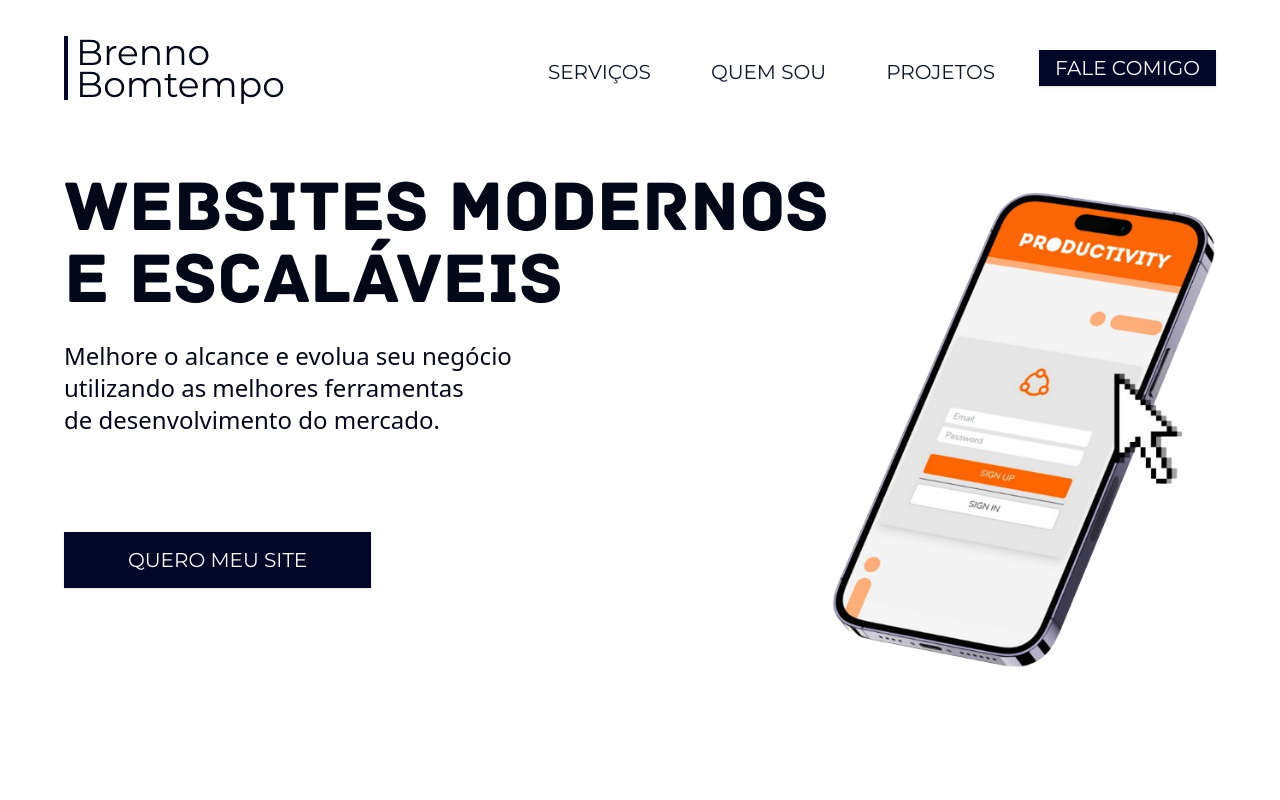
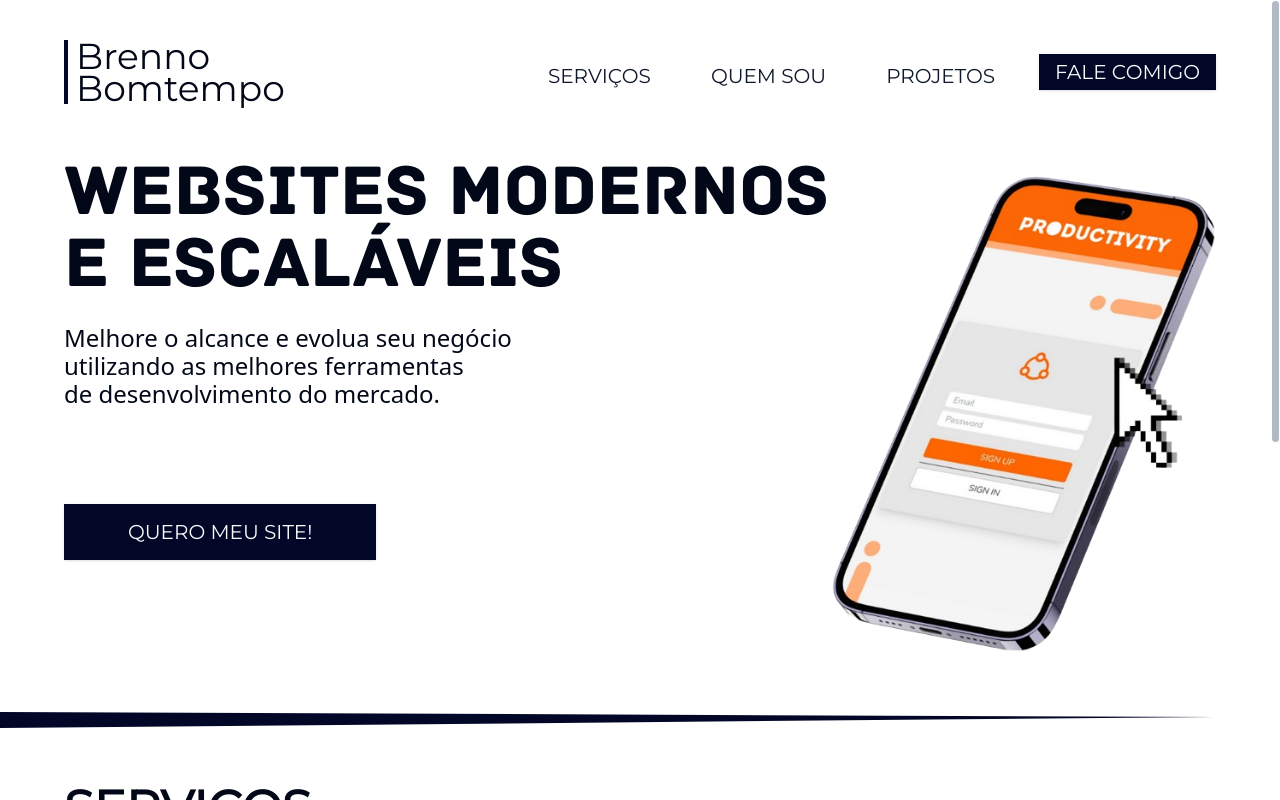
Before and after one commit to Brennowll/Portfolio, a React (Vite) app: page / in a window 1280 px wide. Built offline with nearby package versions, Linux system fonts and the light colour scheme.

Commit message:
feat(servicespage): add services page

```diff
--- a/src/components/ui/scroll-area.tsx
+++ b/src/components/ui/scroll-area.tsx
@@ -23,7 +23,9 @@ ScrollArea.displayName = ScrollAreaPrimitive.Root.displayName
 
 const ScrollBar = React.forwardRef<
   React.ElementRef<typeof ScrollAreaPrimitive.ScrollAreaScrollbar>,
-  React.ComponentPropsWithoutRef<typeof ScrollAreaPrimitive.ScrollAreaScrollbar>
+  React.ComponentPropsWithoutRef<
+    typeof ScrollAreaPrimitive.ScrollAreaScrollbar
+  >
 >(({ className, orientation = "vertical", ...props }, ref) => (
   <ScrollAreaPrimitive.ScrollAreaScrollbar
     ref={ref}
@@ -34,13 +36,14 @@ const ScrollBar = React.forwardRef<
         "h-full w-2.5 border-l border-l-transparent p-[1px]",
       orientation === "horizontal" &&
         "h-2.5 flex-col border-t border-t-transparent p-[1px]",
-      className
+      className,
     )}
     {...props}
   >
-    <ScrollAreaPrimitive.ScrollAreaThumb className="relative flex-1 rounded-full bg-border" />
+    <ScrollAreaPrimitive.ScrollAreaThumb className="relative flex-1 rounded-full bg-slate-500 bg-opacity-50" />
   </ScrollAreaPrimitive.ScrollAreaScrollbar>
 ))
-ScrollBar.displayName = ScrollAreaPrimitive.ScrollAreaScrollbar.displayName
+ScrollBar.displayName =
+  ScrollAreaPrimitive.ScrollAreaScrollbar.displayName
 
 export { ScrollArea, ScrollBar }
--- a/src/index.css
+++ b/src/index.css
@@ -6,6 +6,14 @@
   margin: 0;
   padding: 0;
   box-sizing: border-box;
+}
+
+#root {
+  overflow: hidden;
+}
+
+.spiky-background {
+  clip-path: polygon(0 0, 100% 5px, 0 100%);
 }
 
 @layer base {
--- a/src/pages/home/Introduction/index.tsx
+++ b/src/pages/home/Introduction/index.tsx
@@ -40,8 +40,8 @@ export default function Introduction() {
 
   return (
     <section
-      className="flex h-fit flex-col gap-8 px-4 pb-20 sm:px-8 lg:mb-0 lg:h-screen
-      lg:gap-10 lg:px-12 xl:px-16 2xl:px-24"
+      className="flex flex-col gap-4 px-4 pb-20 sm:mb-10 sm:px-8 lg:mb-28
+      lg:gap-14 lg:px-12 lg:py-10 xl:px-16 2xl:px-24 2xl:py-14"
     >
       <header
         className="flex h-24 flex-row items-center justify-between p-0 sm:h-1/6
@@ -85,18 +85,18 @@ export default function Introduction() {
         </nav>
       </header>
       <main
-        className="relative flex h-4/5 flex-col items-center gap-24 sm:align-baseline
-        lg:items-start"
+        className="relative flex h-4/5 flex-col gap-10 sm:gap-14 sm:align-baseline lg:items-start
+        lg:gap-24"
       >
-        <div className="flex flex-col gap-5">
-          <h1
-            className="z-10 text-center font-archive text-5xl leading-tight sm:text-7xl
-            lg:text-left 2xl:text-8xl"
+        <div className="flex flex-col gap-2 sm:gap-5">
+          <h2
+            className="z-10 font-archive text-5xl leading-tight sm:text-7xl
+            2xl:text-8xl"
           >
             WEBSITES MODERNOS
             <br />E ESCALÁVEIS
-          </h1>
-          <p className="z-10 text-center text-lg sm:text-2xl lg:text-left 2xl:text-4xl">
+          </h2>
+          <p className="z-10 text-lg leading-6 sm:text-2xl sm:leading-7 lg:text-left 2xl:text-4xl">
             Melhore o alcance e evolua seu negócio
             <br />
             utilizando as melhores ferramentas
@@ -105,17 +105,17 @@ export default function Introduction() {
           </p>
         </div>
         <Button
-          className="w-fit rounded-none bg-localBlue px-16 py-7 font-montserratRegular
-          text-xl"
+          className="w-fit rounded-none bg-localBlue px-10 py-4 font-montserratRegular
+          lg:px-16 lg:py-7 lg:text-xl"
           onClick={navToContactPage}
         >
-          QUERO MEU SITE
+          QUERO MEU SITE!
         </Button>
         <img
           src={introductionMockup}
           alt="Um celular na página inicial de um aplicativo."
           className="absolute right-0 top-4 z-0 hidden max-w-sm self-center lg:block
-          2xl:right-32 2xl:max-w-md"
+          2xl:right-16 2xl:max-w-md"
         />
       </main>
     </section>
--- a/src/pages/home/index.tsx
+++ b/src/pages/home/index.tsx
@@ -1,5 +1,13 @@
+import { ScrollArea } from "@/components/ui/scroll-area"
 import Introduction from "./Introduction"
+import ServicesPage from "./services"
 
 export default function HomePage() {
-  return <Introduction />
+  return (
+    <ScrollArea className="h-screen">
+      <Introduction />
+      <div className="spiky-background h-2 w-[95%] bg-localBlue sm:h-4" />
+      <ServicesPage />
+    </ScrollArea>
+  )
 }
--- /dev/null
+++ b/src/pages/home/services/index.tsx
@@ -0,0 +1,101 @@
+import servicesMockup from "/src/assets/servicesMockup.png"
+
+export default function ServicesPage() {
+  return (
+    <section
+      className="relative flex flex-col items-center justify-between gap-6 px-4
+      pb-36 pt-14 sm:gap-10 sm:px-8 lg:flex-row lg:items-start lg:gap-14 lg:px-12
+      xl:px-16 2xl:px-24 2xl:pb-52 2xl:pt-20"
+    >
+      <h2
+        className="font-montserratRegular text-3xl font-bold leading-tight
+        sm:text-5xl 2xl:text-6xl"
+      >
+        SERVIÇOS
+      </h2>
+      <div
+        className="flex max-w-xl flex-col gap-8 pt-5 sm:gap-12 xl:max-w-2xl
+        xl:gap-16 2xl:max-w-3xl 2xl:gap-20 2xl:pt-16"
+      >
+        <article className="relative flex flex-col">
+          <div
+            className="z-10 flex h-full w-full flex-col items-center rounded-full
+            bg-localBlue px-8 py-5"
+          >
+            <b
+              className="text-center font-montserratRegular text-sm text-white
+              sm:text-lg xl:text-xl 2xl:text-3xl"
+            >
+              Comércio eletrônico / Ecommerce:
+            </b>
+            <p
+              className="text-center font-montserratRegular text-sm text-white
+              sm:text-lg xl:text-xl 2xl:text-3xl"
+            >
+              Impulsiona conversão de clientes para compra sem sair de
+              casa
+            </p>
+          </div>
+          <span
+            className="absolute left-3 top-3 z-0 h-full w-full rounded-full
+            bg-slate-300"
+          />
+        </article>
+        <article className="relative flex flex-col">
+          <div
+            className="z-10 flex h-full w-full flex-col items-center rounded-full
+            bg-localBlue px-8 py-5"
+          >
+            <b
+              className="text-center font-montserratRegular text-sm text-white
+              sm:text-lg xl:text-xl 2xl:text-3xl"
+            >
+              Página de exposição / Landing page:
+            </b>
+            <p
+              className="text-center font-montserratRegular text-sm text-white
+              sm:text-lg xl:text-xl 2xl:text-3xl"
+            >
+              Apresenta a marca e sua descrição, convidando o cliente
+              a entrar em contato
+            </p>
+          </div>
+          <span
+            className="absolute left-3 top-3 z-0 h-full w-full rounded-full
+            bg-slate-300"
+          />
+        </article>
+        <article className="relative flex flex-col">
+          <div
+            className="z-10 flex h-full w-full flex-col items-center rounded-full
+            bg-localBlue px-8 py-5"
+          >
+            <b
+              className="text-center font-montserratRegular text-sm text-white
+              sm:text-lg xl:text-xl 2xl:text-3xl"
+            >
+              Websites variados:
+            </b>
+            <p
+              className="text-center font-montserratRegular text-sm text-white
+              sm:text-lg xl:text-xl 2xl:text-3xl"
+            >
+              Sistema de cadastro de clientes/reservas em restaurante,
+              portfólio online, blog...
+            </p>
+          </div>
+          <span
+            className="absolute left-3 top-3 z-0 h-full w-full rounded-full
+            bg-slate-300"
+          />
+        </article>
+      </div>
+      <img
+        src={servicesMockup}
+        alt="Um notebook na página principal do website 'Productivity App'."
+        className="left-30 absolute top-40 hidden md:h-[25rem] lg:block
+        xl:h-[30rem] 2xl:top-56 2xl:h-[40rem]"
+      />
+    </section>
+  )
+}
```
Also changed, not shown: src/assets/servicesMockup.png (added).
